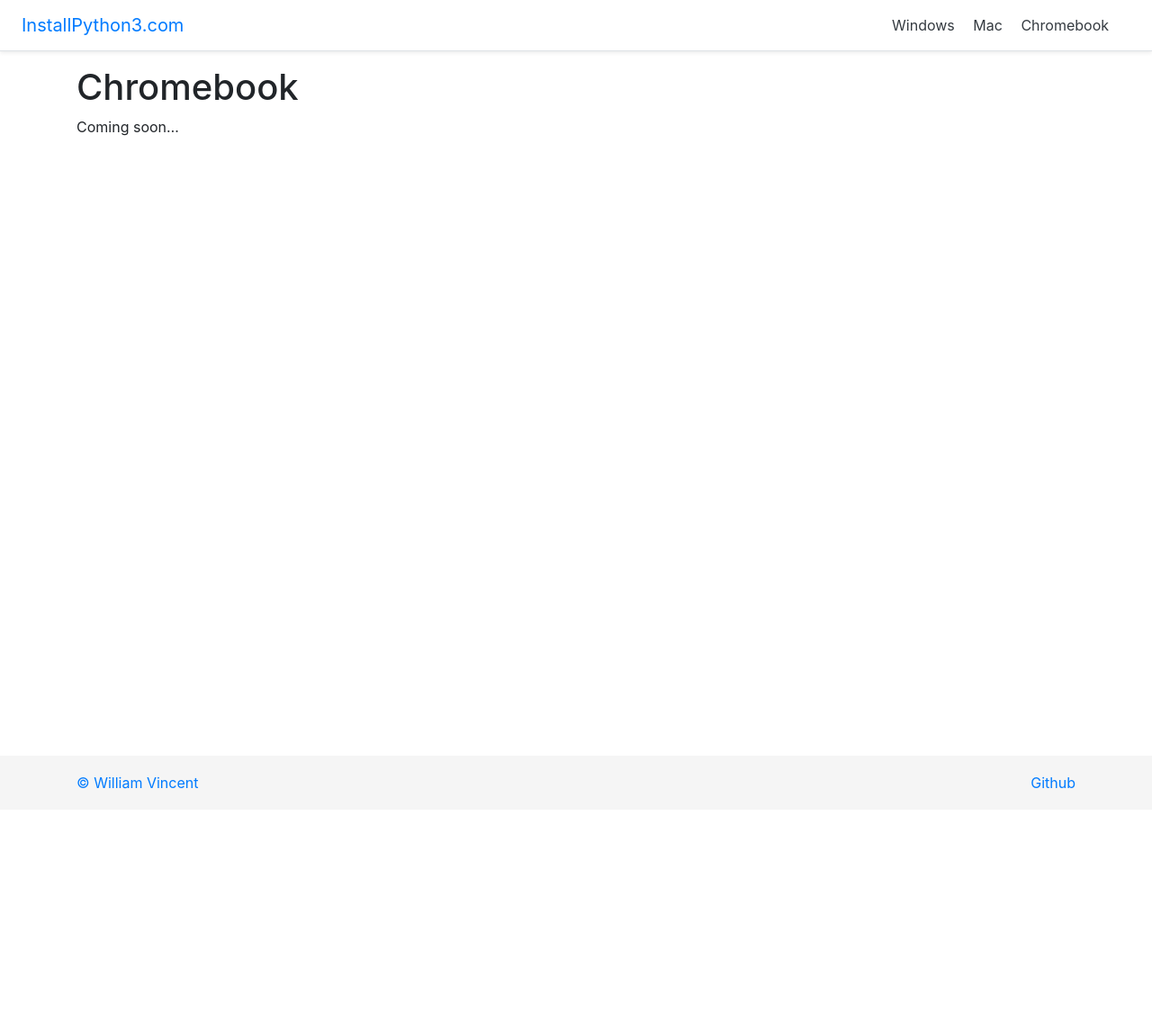
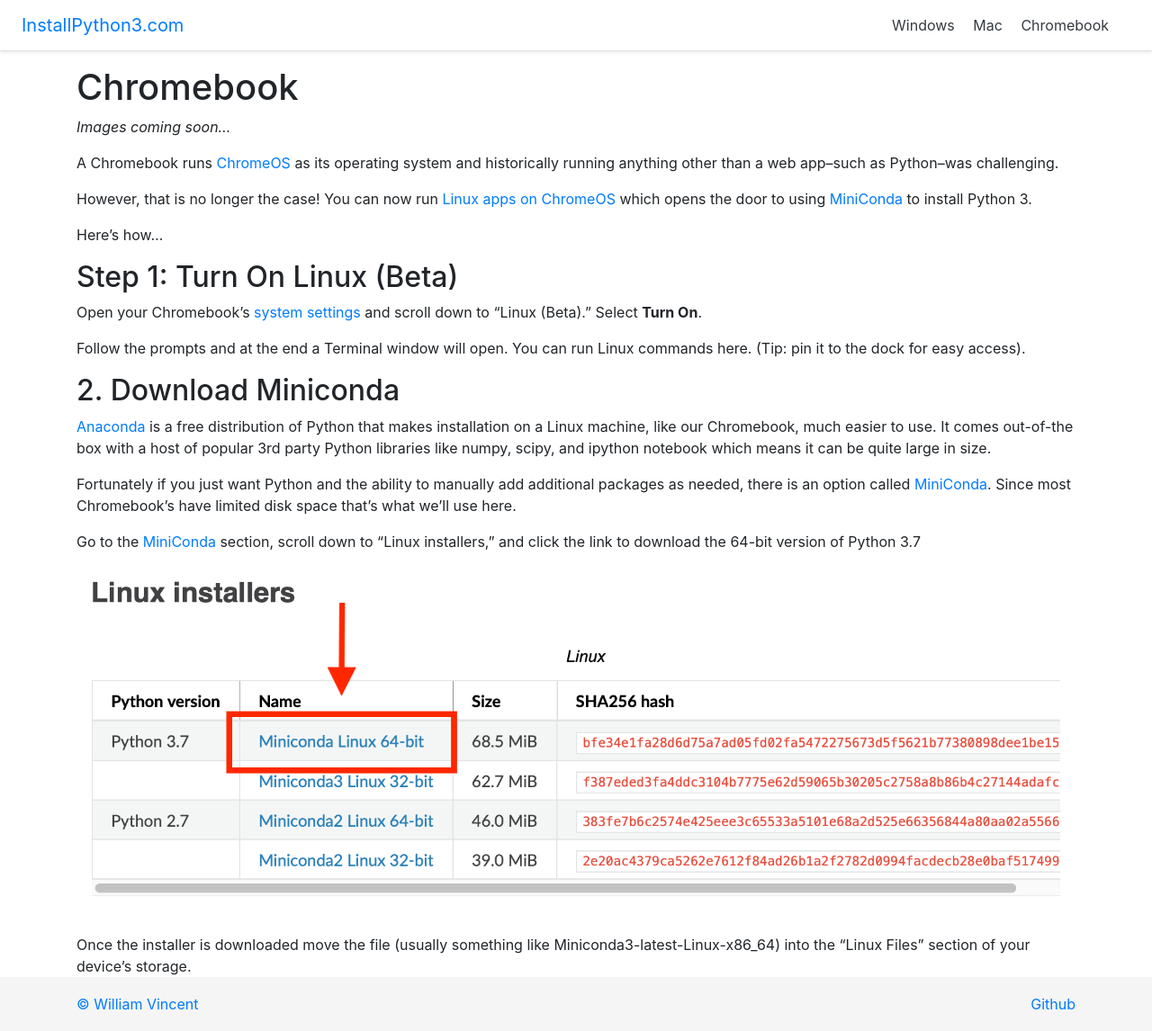
Before and after one commit to NazarMiroshnichenko/installpython3.com, a Jekyll site: the page built from _posts/2010-01-01-chromebook.markdown, in a window 1280 px wide. Shown: the whole page at 90% size. Built offline with Jekyll 4.4.1, drawn with Linux system fonts in a browser that asks for light colours; before the commit the page ends 900 px from its top, so only the background shows below that.

Commit message:
chromebook section in progress

```diff
--- a/_posts/2010-01-01-chromebook.markdown
+++ b/_posts/2010-01-01-chromebook.markdown
@@ -7,4 +7,34 @@ categories:
 
 # Chromebook
 
-Coming soon...
+*Images coming soon...*
+
+A Chromebook runs [ChromeOS](https://en.wikipedia.org/wiki/Chrome_OS) as its operating system and historically running anything other than a web app--such as Python--was challenging.
+
+However, that is no longer the case! You can now run [Linux apps on ChromeOS](https://support.google.com/chromebook/answer/9145439?hl=en) which opens the door to using [MiniConda](https://docs.conda.io/en/latest/miniconda.html) to install Python 3.
+
+Here's how...
+
+## Step 1: Turn On Linux (Beta)
+
+Open your Chromebook's [system settings](chrome://settings) and scroll down to "Linux (Beta)." Select **Turn On**.
+
+<!-- IMAGE -->
+
+Follow the prompts and at the end a Terminal window will open. You can run Linux commands here. (Tip: pin it to the dock for easy access).
+
+<!-- IMAGE -->
+
+## 2. Download Miniconda
+
+[Anaconda](https://www.anaconda.com) is a free distribution of Python that makes installation on a Linux machine, like our Chromebook, much easier to use. It comes out-of-the box with a host of popular 3rd party Python libraries like numpy, scipy, and ipython notebook which means it can be quite large in size.
+
+Fortunately if you just want Python and the ability to manually add additional packages as needed, there is an option called [MiniConda](https://docs.conda.io/en/latest/miniconda.html). Since most Chromebook's have limited disk space that's what we'll use here.
+
+Go to the [MiniConda](https://docs.conda.io/en/latest/miniconda.html) section, scroll down to "Linux installers," and click the link to download the 64-bit version of Python 3.7
+
+<img class="img-fluid" src="{{ site.url }}/assets/images/chromebook/install_miniconda.png" alt="Install MiniConda">
+
+Once the installer is downloaded move the file (usually something like Miniconda3-latest-Linux-x86_64) into the “Linux Files” section of your device’s storage.
+
+<!-- IMAGE -->
```
Also changed, not shown: assets/images/chromebook/install_miniconda.png (added).
